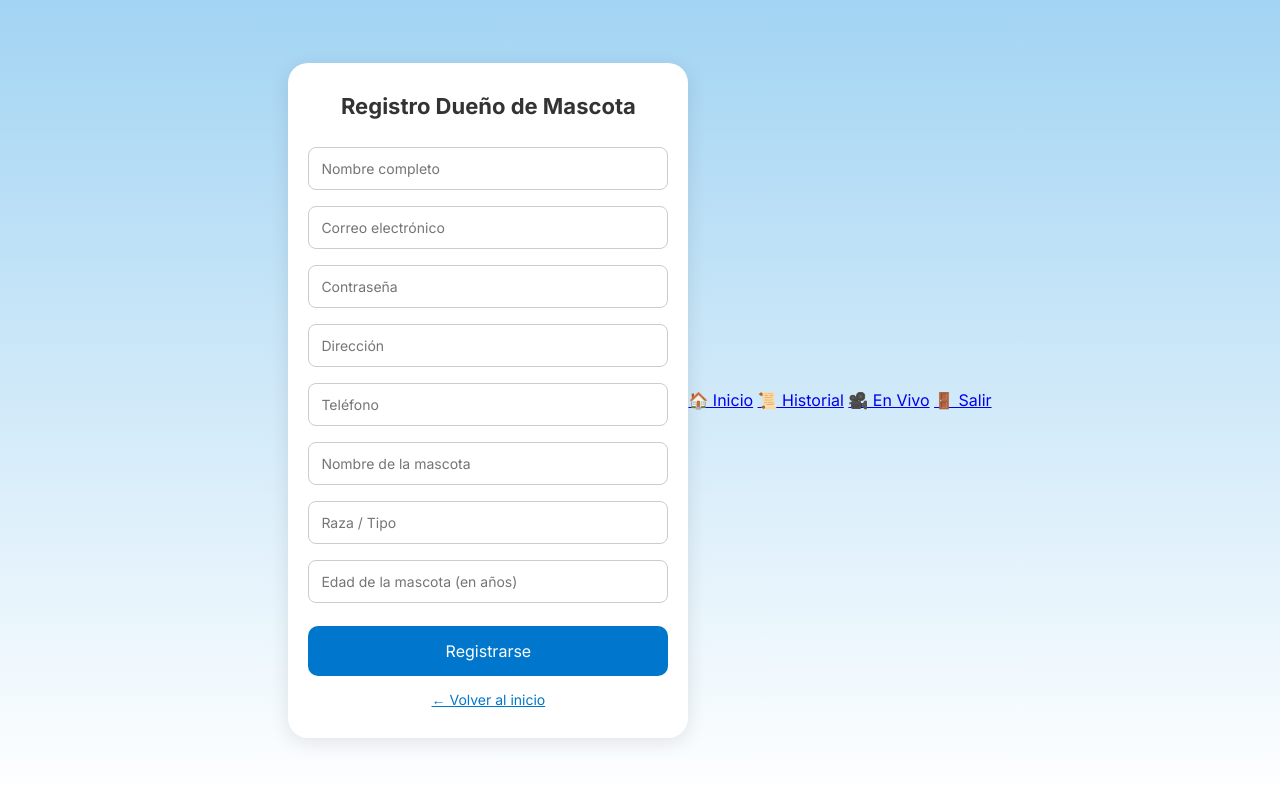
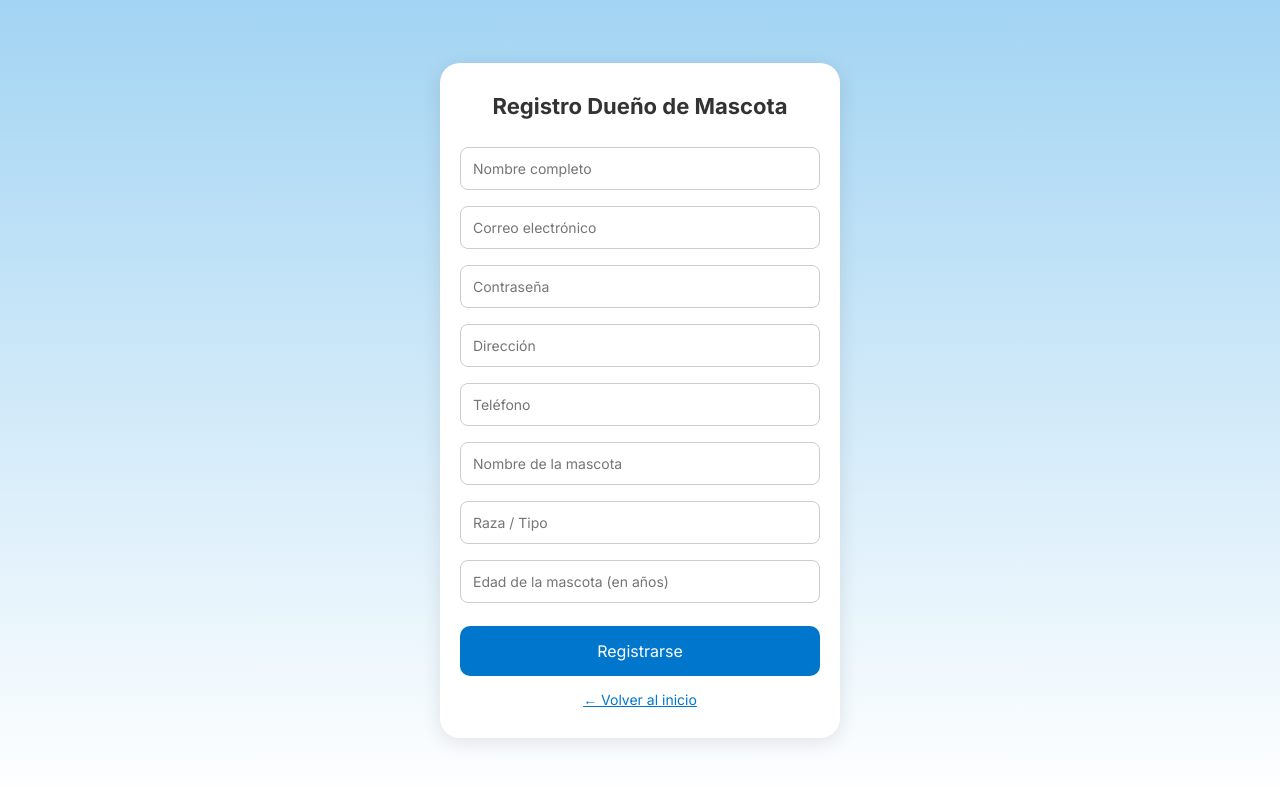
Before and after one commit to MAURICIOANTUAN/Petpass, a plain HTML site: page registro_dueno.html in a window 1280 px wide. Drawn offline with Linux system fonts and the light colour scheme.

Commit message:
Update registro_dueno.html

```diff
--- a/registro_dueno.html
+++ b/registro_dueno.html
@@ -92,8 +92,5 @@
   </div>
   <script src="navbar.js"></script>
   <script>
-    generarNavbar('panel'); // cambia "panel" por "historial" o "transmision" según la página
-  </script>
-
 </body>
 </html>
```
